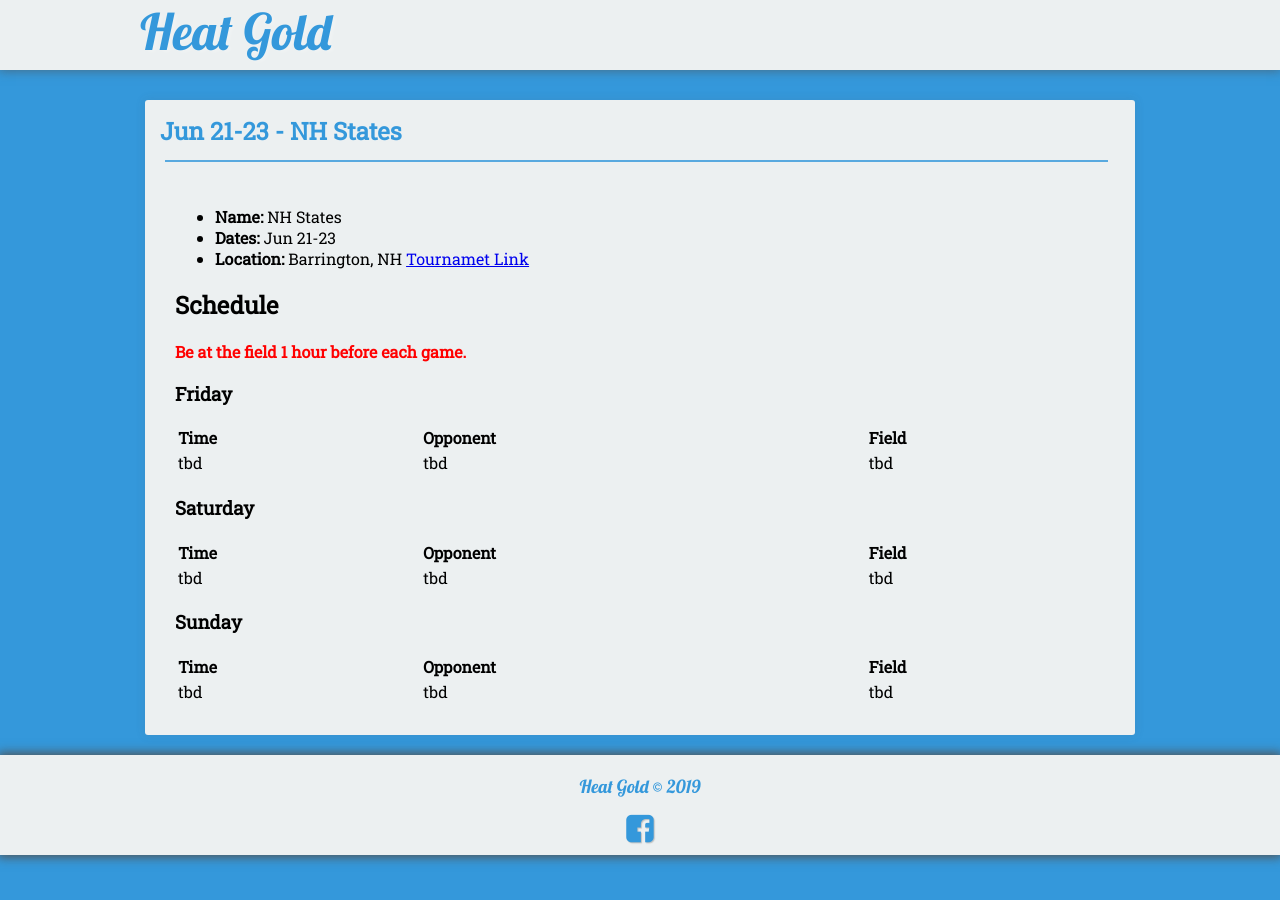
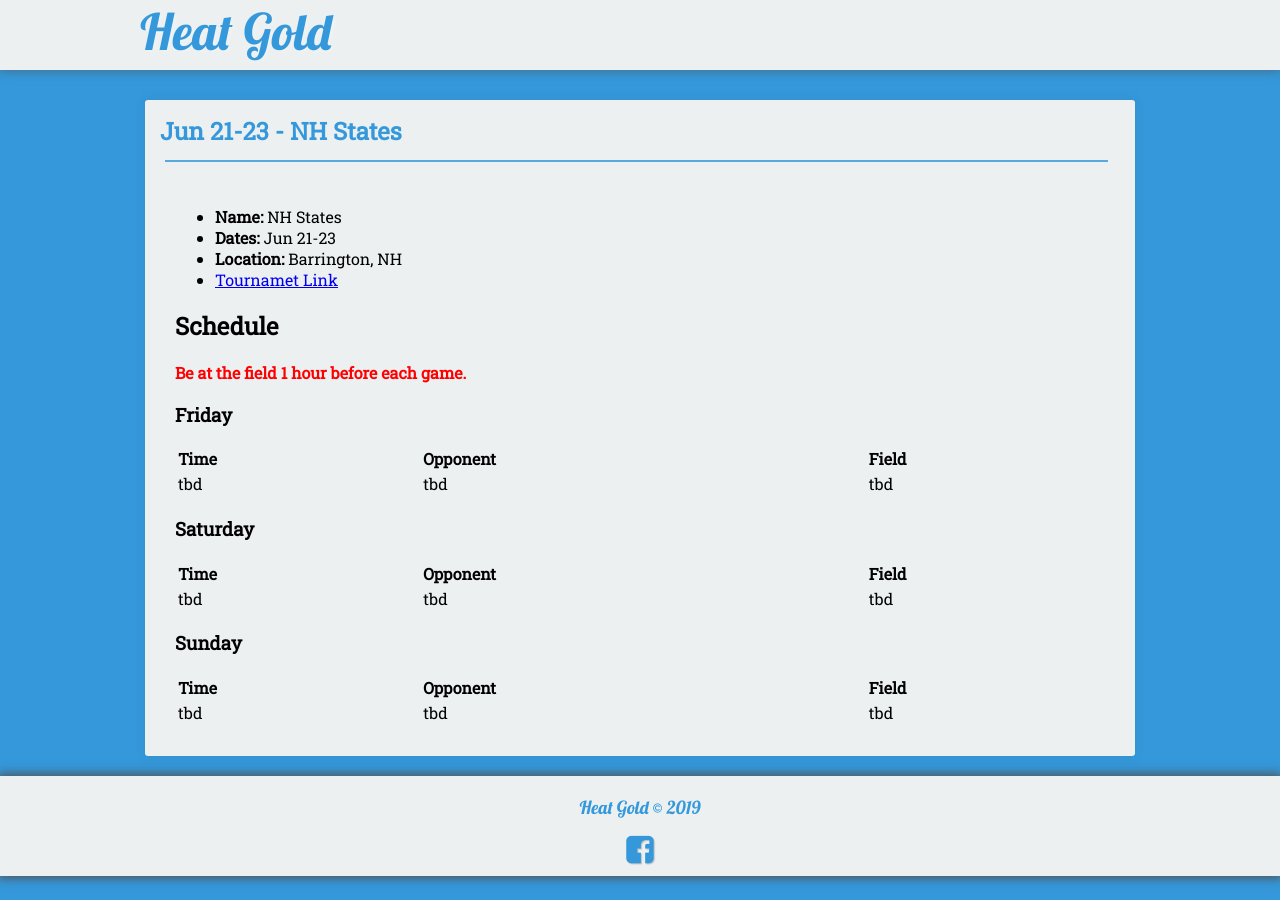
Before and after one commit to seanmerrow/ecf, a Jekyll site: the page built from _posts/2019-08-10-Jun-1-States.md, in a window 1280 px wide. Built offline with Jekyll 4.4.1, drawn with Linux system fonts in a browser that asks for light colours; nearby versions of some CDN libraries.

```diff
--- a/_posts/2018-08-10-Jun-1-JPI.md
+++ b/_posts/2019-08-10-Jun-1-States.md
@@ -11,7 +11,7 @@ category:
 * **Name:** NH States
 * **Dates:** Jun 21-23
 * **Location:**  Barrington, NH
-[Tournamet Link](http://www.asanewengland.com/TournamentDetails.aspx?TournamentKey=10043)
+* [Tournamet Link](http://www.asanewengland.com/TournamentDetails.aspx?TournamentKey=10043)
 
 
 
```
